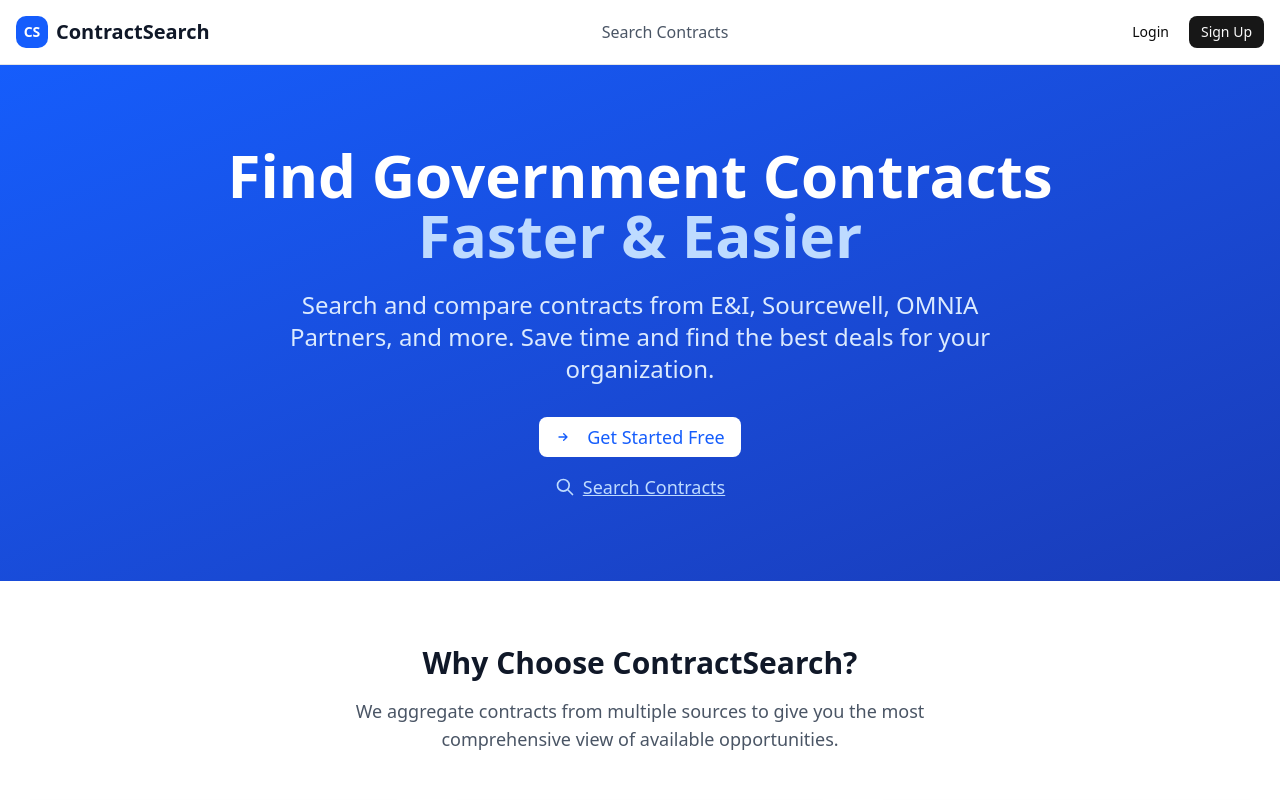
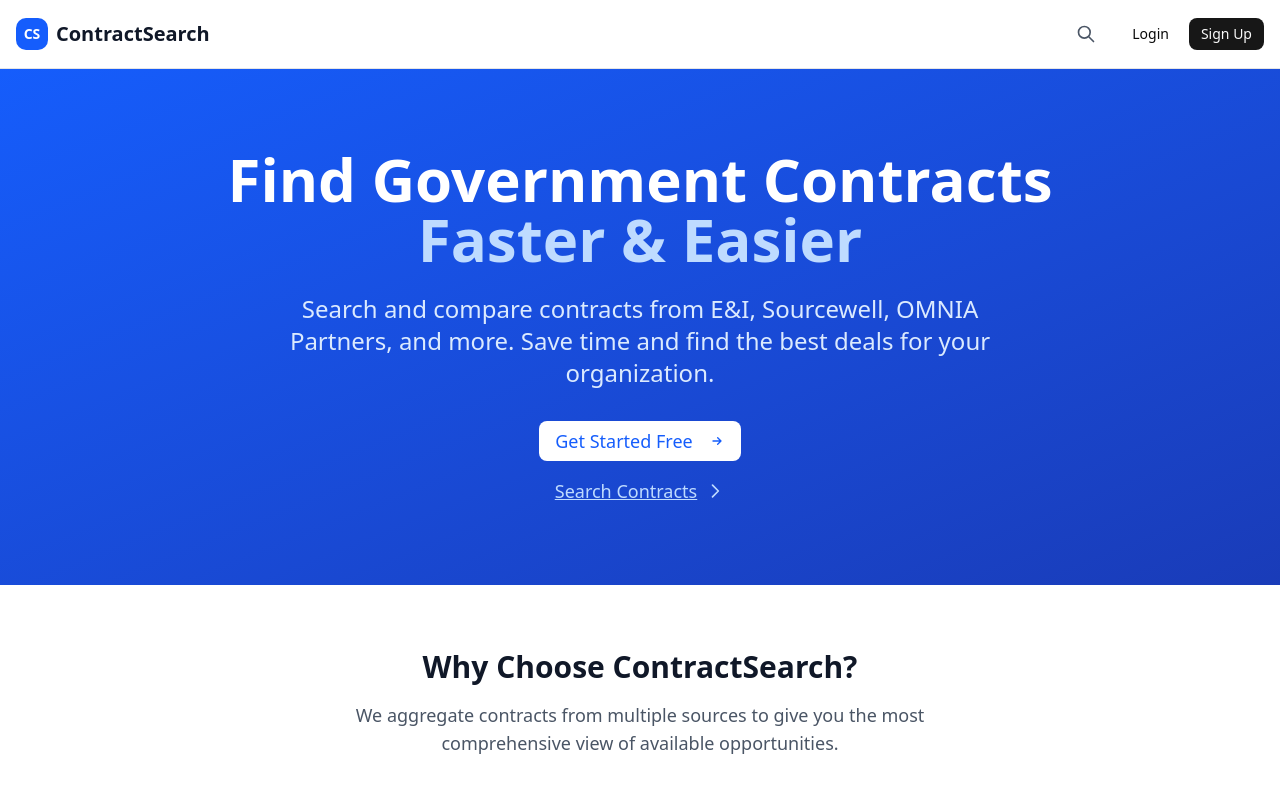
Before and after one commit to tylerhathaway09/contractSearch2025, a Next.js app: page / in a window 1280 px wide. Shown: the top 800 px of the page. Built offline with nearby package versions, Linux system fonts and the light colour scheme.

Commit message:
Update UI components with improved icons and search functionality

```diff
--- a/src/app/page.tsx
+++ b/src/app/page.tsx
@@ -24,20 +24,20 @@ export default function Home() {
           <div className="flex flex-col items-center gap-4">
             <Button size="lg" className="bg-white text-blue-600 hover:bg-gray-100 px-8 py-3 text-lg" asChild>
               <Link href="/signup">
-                <svg className="w-5 h-5 mr-2" fill="none" stroke="currentColor" viewBox="0 0 24 24">
+                Get Started Free
+                <svg className="w-5 h-5 ml-2" fill="none" stroke="currentColor" viewBox="0 0 24 24">
                   <path strokeLinecap="round" strokeLinejoin="round" strokeWidth={2} d="M13 7l5 5m0 0l-5 5m5-5H6" />
                 </svg>
-                Get Started Free
               </Link>
             </Button>
             <Link
               href="/search"
               className="text-blue-200 hover:text-white transition-colors underline text-lg flex items-center gap-2"
             >
+              Search Contracts
               <svg className="w-5 h-5" fill="none" stroke="currentColor" viewBox="0 0 24 24">
-                <path strokeLinecap="round" strokeLinejoin="round" strokeWidth={2} d="M21 21l-6-6m2-5a7 7 0 11-14 0 7 7 0 0114 0z" />
+                <path strokeLinecap="round" strokeLinejoin="round" strokeWidth={2} d="M9 5l7 7-7 7" />
               </svg>
-              Search Contracts
             </Link>
           </div>
         </div>
--- a/src/app/search/page.tsx
+++ b/src/app/search/page.tsx
@@ -83,8 +83,8 @@ export default function SearchPage() {
           </h1>
 
           <div className="max-w-2xl mx-auto">
-            <form onSubmit={handleSearch} className="flex gap-2">
-              <div className="relative flex-1">
+            <form onSubmit={handleSearch}>
+              <div className="relative">
                 <svg className="absolute left-3 top-1/2 transform -translate-y-1/2 w-5 h-5 text-gray-400" fill="none" stroke="currentColor" viewBox="0 0 24 24">
                   <path strokeLinecap="round" strokeLinejoin="round" strokeWidth={2} d="M21 21l-6-6m2-5a7 7 0 11-14 0 7 7 0 0114 0z" />
                 </svg>
@@ -92,15 +92,20 @@ export default function SearchPage() {
                   placeholder="Search contract title, supplier, category..."
                   value={filters.query || ''}
                   onChange={(e) => setFilters(prev => ({ ...prev, query: e.target.value }))}
-                  className="text-lg py-4 pl-12 pr-4 bg-white text-black border-0 rounded-lg"
+                  className="text-lg py-4 pl-12 pr-12 bg-white text-black border-0 rounded-lg"
                 />
+                {filters.query && (
+                  <button
+                    type="button"
+                    onClick={() => setFilters(prev => ({ ...prev, query: '' }))}
+                    className="absolute right-3 top-1/2 transform -translate-y-1/2 w-5 h-5 text-gray-400 hover:text-gray-600 transition-colors"
+                  >
+                    <svg fill="none" stroke="currentColor" viewBox="0 0 24 24">
+                      <path strokeLinecap="round" strokeLinejoin="round" strokeWidth={2} d="M6 18L18 6M6 6l12 12" />
+                    </svg>
+                  </button>
+                )}
               </div>
-              <Button type="submit" size="lg" className="px-8 py-4 bg-white text-black hover:bg-gray-100">
-                <svg className="w-5 h-5 mr-2" fill="none" stroke="currentColor" viewBox="0 0 24 24">
-                  <path strokeLinecap="round" strokeLinejoin="round" strokeWidth={2} d="M21 21l-6-6m2-5a7 7 0 11-14 0 7 7 0 0114 0z" />
-                </svg>
-                Search
-              </Button>
             </form>
           </div>
         </div>
--- a/src/components/Header.tsx
+++ b/src/components/Header.tsx
@@ -22,12 +22,6 @@ export default function Header() {
 
           {/* Navigation */}
           <nav className="hidden md:flex items-center space-x-6">
-            <Link
-              href="/search"
-              className="text-gray-600 hover:text-gray-900 transition-colors"
-            >
-              Search Contracts
-            </Link>
             {currentUser && (
               <Link
                 href="/dashboard"
@@ -40,6 +34,17 @@ export default function Header() {
 
           {/* User Actions */}
           <div className="flex items-center space-x-4">
+            {/* Search Icon */}
+            <Link
+              href="/search"
+              className="p-2 text-gray-600 hover:text-gray-900 transition-colors"
+              title="Search Contracts"
+            >
+              <svg className="w-5 h-5" fill="none" stroke="currentColor" viewBox="0 0 24 24">
+                <path strokeLinecap="round" strokeLinejoin="round" strokeWidth={2} d="M21 21l-6-6m2-5a7 7 0 11-14 0 7 7 0 0114 0z" />
+              </svg>
+            </Link>
+
             {currentUser ? (
               <div className="flex items-center space-x-3">
                 <div className="flex items-center space-x-2">
```
